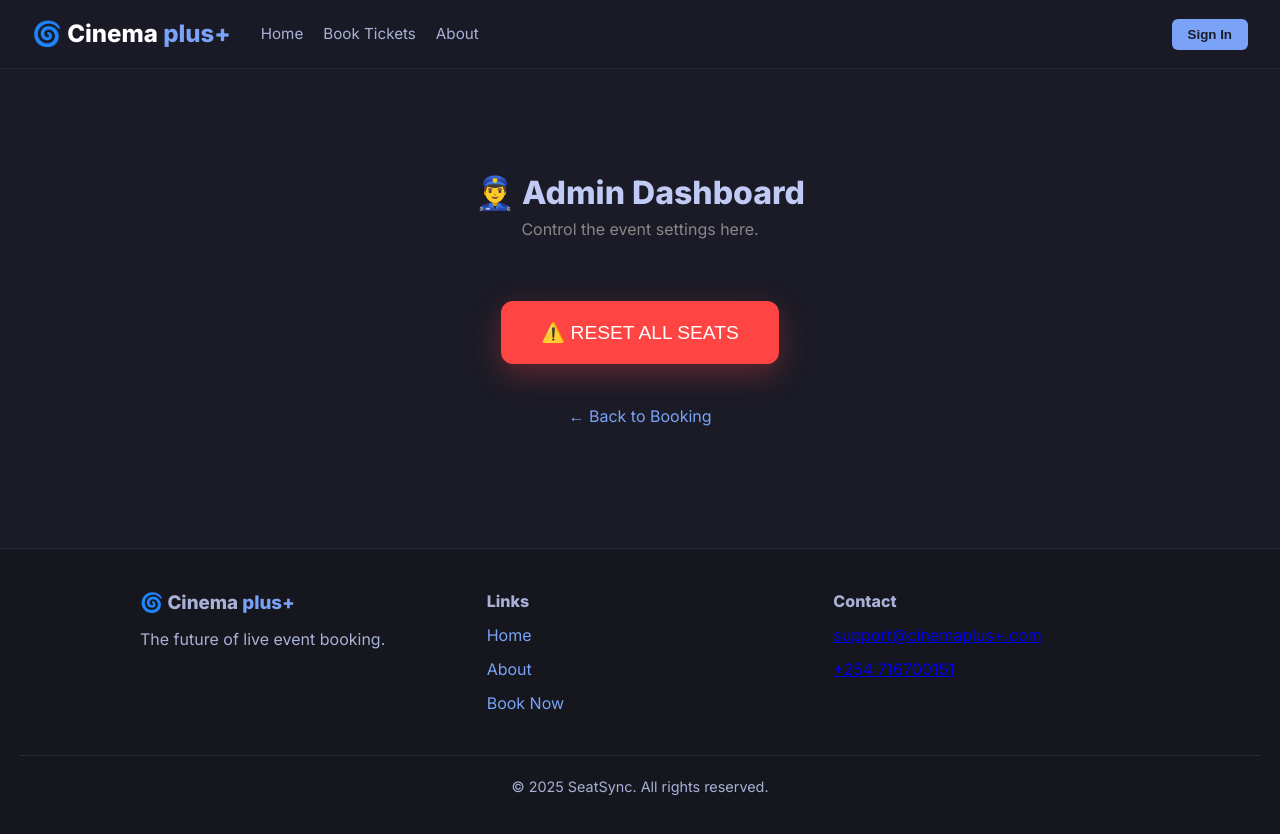
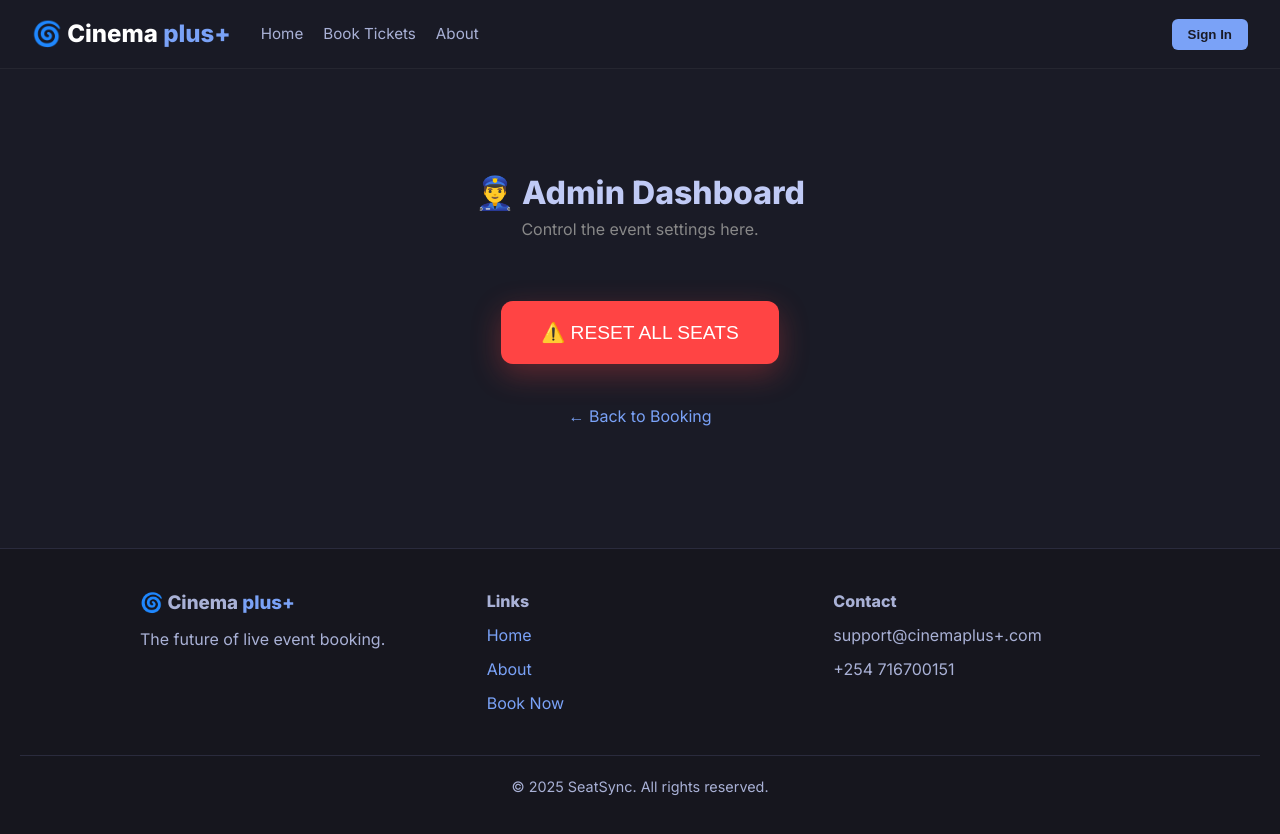
Before and after one commit to Ranking-254/Cinema-plus, a React (Vite) app in the folder seatsync-frontend/: page /admin in a window 1280 px wide. Shown: the top 834 px of the page. Built offline with nearby package versions, Linux system fonts and the light colour scheme; no server answers.

Commit message:
added vercel file

```diff
--- a/seatsync-frontend/src/components/Footer.jsx
+++ b/seatsync-frontend/src/components/Footer.jsx
@@ -1,3 +1,5 @@
+import { Link } from 'react-router-dom'; // <--- 1. Import Link
+
 const Footer = () => {
   return (
     <footer style={styles.footer}>
@@ -10,9 +12,9 @@
 
         <div style={styles.column}>
           <h4>Links</h4>
-          <a href="/" style={styles.link}>Home</a>
-          <a href="/about" style={styles.link}>About</a>
-          <a href="/book" style={styles.link}>Book Now</a>
+          <Link to="/" style={styles.link}>Home</Link>
+          <Link to="/about" style={styles.link}>About</Link>
+          <Link to="/book" style={styles.link}>Book Now</Link>
         </div>
 
         <div style={styles.column}>
@@ -68,7 +70,14 @@
   link: {
     color: '#7aa2f7',
     textDecoration: 'none',
-    transition: 'color 0.2s'
+    transition: 'color 0.2s',
+    cursor: 'pointer'
+  },
+  contactLink: {
+    color: '#a9b1d6',
+    textDecoration: 'none',
+    transition: 'color 0.2s',
+    cursor: 'pointer'
   },
   copy: {
     textAlign: 'center',
```
Also changed, not shown: seatsync-frontend/vercel.json (added). Lines whose indentation alone changed are shown as unchanged.
